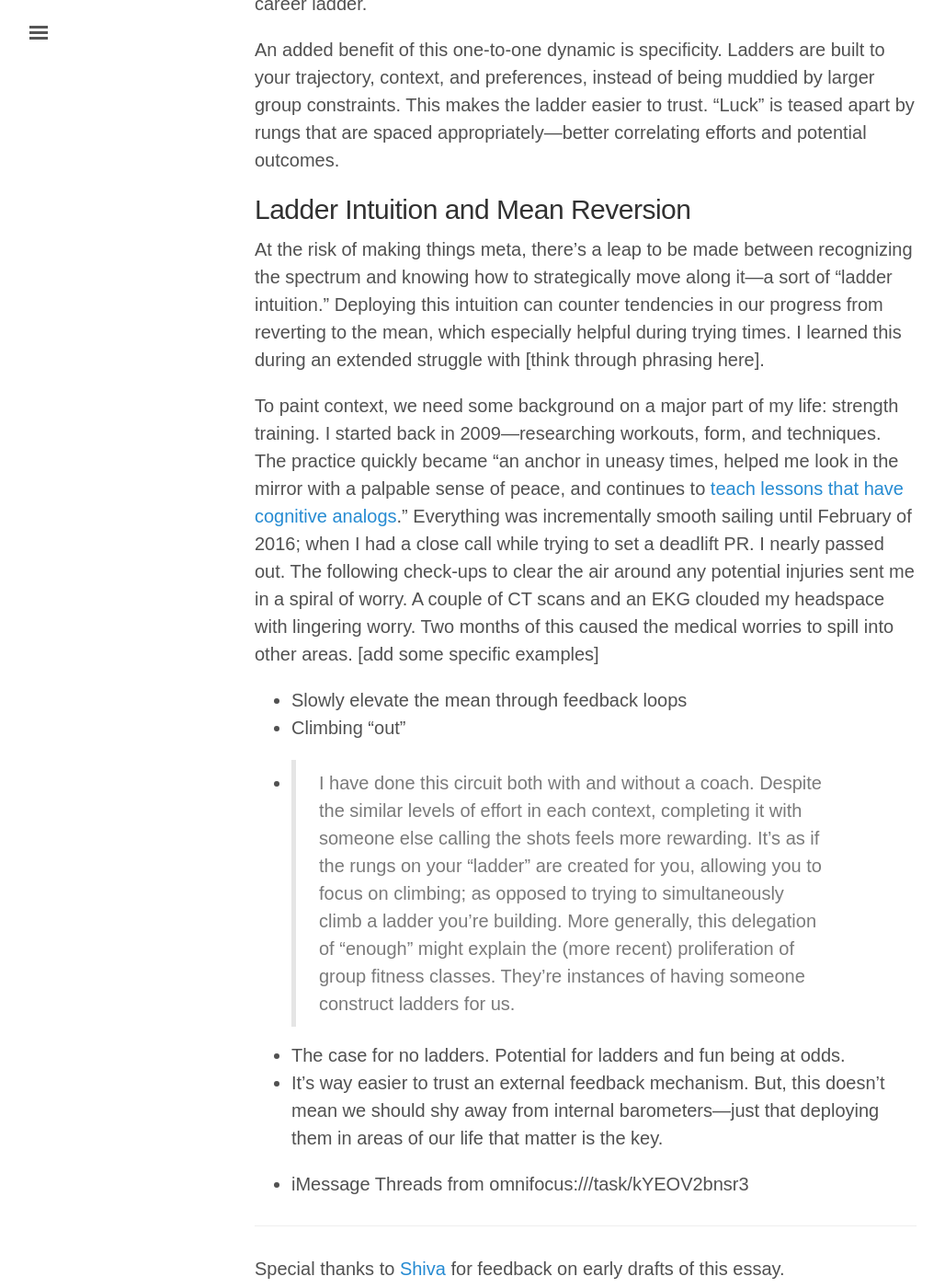
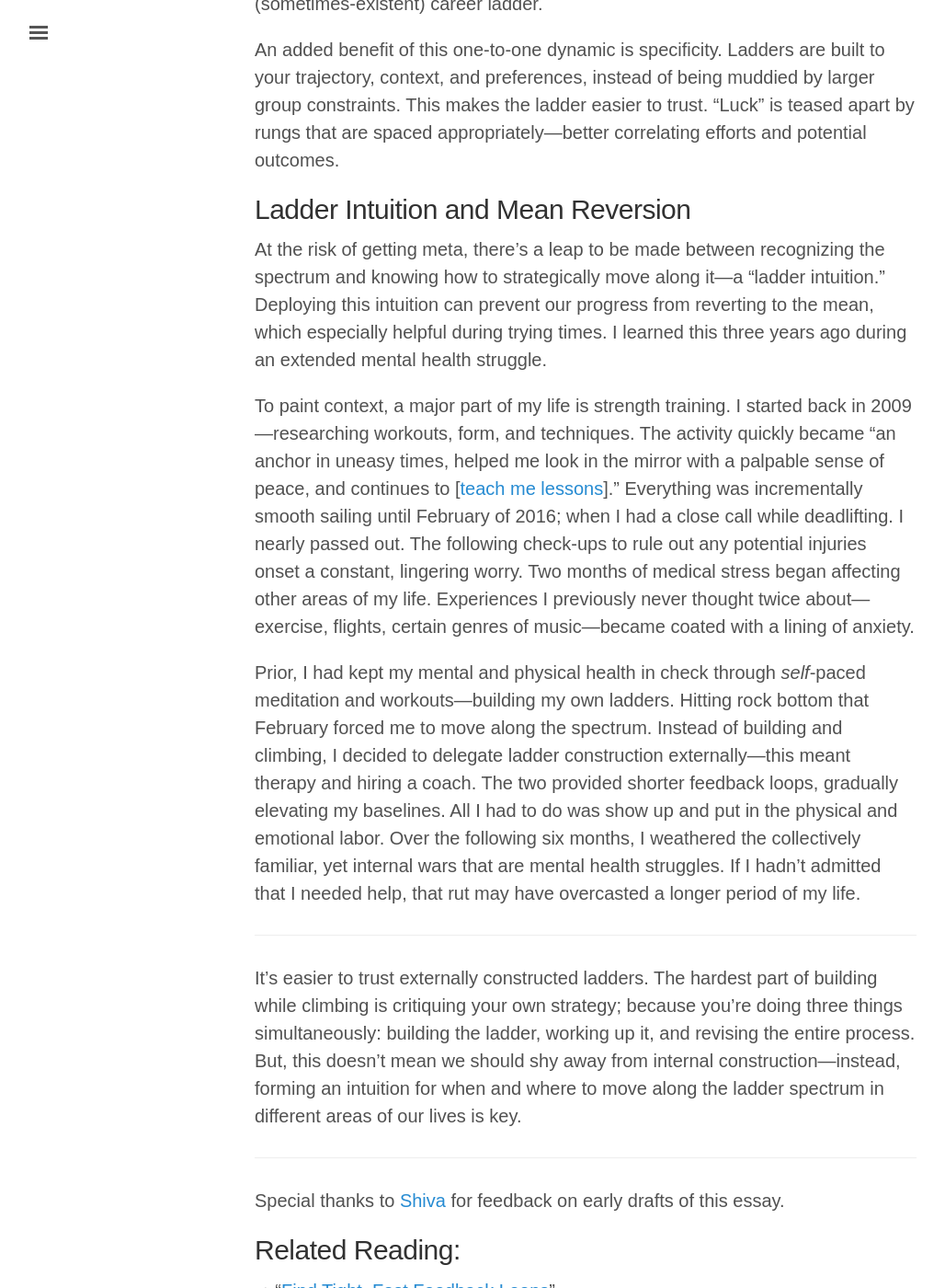
Before and after one commit to rvsrvs/jasdev.github.io, a Jekyll site: the page built from _posts/2018-5-6-ladder-construction.md, in a window 1280 px wide and 1400 px high, scrolled down 4405 px. Shown: the whole window at 92% size, without its empty margins (3-1031 px from the left). Built offline with Jekyll 4.4.1, drawn with Linux system fonts in a browser that asks for light colours; some web fonts are replaced; comment, search, counter and statistics services are not loaded; some of the changed text lies outside the part shown.

Commit message:
Overall Scaffolding, Need a Better Ending Transition and Conclusion

````diff
--- a/_posts/2018-5-6-ladder-construction.md
+++ b/_posts/2018-5-6-ladder-construction.md
@@ -5,21 +5,21 @@ permalink: ladder-construction
 type: essay
 ---
 
-We’re at a point where the value of our education system is starting to be questioned—with freely available course material and MOOCs being cited as viable alternatives. On defense, increased serendipity and access to facilities have surfaced amongst the many justifications for the system’s existence. Yet, I’m beginning to realize a more fundamental concept that universities afford us: ladder construction. Just because the coursework taught at an institution is available online, doesn’t imply that we can make _effective traversals_ of that content. Schooling provides said content _and_ constructs a “ladder”—allowing us to focus on climbing through the material, instead of trying to simultaneously climb a ladder we’re building.
+We’re at a point where the value of our education system is starting to be questioned—with freely available course material and MOOCs being cited as _possible_ alternatives. On defense, increased serendipity and access to facilities have surfaced amongst the many justifications for the system’s existence. Yet, I’m beginning to realize a more fundamental concept that universities afford us: ladder construction. Just because the coursework taught at an institution is available online, doesn’t imply that we can make _effective traversals_ of that content. Schooling provides said content _and_ constructs a “ladder”—allowing us to focus on climbing through the material, instead of trying to simultaneously climb a ladder we’re building.
 
-School is just one of the many forms ladders can take. My peers who made the least turbulent transitions after graduation were those who could go from the single-track ladder of college to climbing multiple ladders—knowing when to delegate construction externally versus building while climbing.
+School is just one of the many forms ladders can take. My peers who made the least turbulent transitions after graduation were those who could go from the single-track ladder of college to climbing multiple ladders—knowing when to delegate construction externally versus internal construction.
 
 ## Ladder Spectrum
 
 Bringing this metaphor back from orbit, ladders serve two functions: a guided traversal through a domain—think sport or subject matter—and a feedback loop in _countering_ our tendency towards mean reversion. The spacing between the rungs on the ladder represent the resolution of the traversal. Are you being instructed from concept to concept or just sporadically checking in for accountability? A feedback loop should occur at each rung, allowing for course correction.
 
+Who (or what) builds these ladders for us? Under this lens, a spectrum of solutions comes into sight: groups, friends, and coaches/managers.
+
 (Ladder spectrum illustration)
-
-Who (or what) builds these ladders for us? Under this lens, a spectrum of solutions comes into sight: groups, friends, and coaches/managers.
 
 ### Groups
 
-On one end, we have groups that build ladders. They can take shape as running clubs, traditional classroom settings, or meditation groups. The last example has been particularly impactful for me. I’ve been a Headspace user for the better part of the past five years. Yet, I’d regularly hit extended “plateaus” in my practice. The periods are hard to describe in such an immeasurable domain as mediation—but, I felt it. Sits started resembling a chore more than a 20-minute enclave in my day. I needed a ladder and a (now-defunct) group in NYC, [Balanced](http://www.balanced.nyc), built one for me in climbing out of these plateaus.
+On one end, we have groups. They can take shape as running clubs, traditional classroom settings, or meditation groups. The last example has been particularly impactful for me. I’ve been a Headspace user for the better part of the past five years. Yet, I’d regularly hit “plateaus” in my practice. The periods are hard to describe in such an immeasurable domain as mediation—but, I felt it. Sits started resembling a chore more than a 20-minute enclave in my day. I needed a ladder and a (now-defunct) group in NYC, [Balanced](http://www.balanced.nyc), built one for me in climbing out of these plateaus.
 
 Week over week, we’d meet in [Casey](https://twitter.com/CaseyRosengren) and [Leo](https://twitter.com/LeoWid)’s loft in SoHo, sit for 20 minutes, and sift through a passage on topics like transitions, burnout, “being enough,” and cap off the evening with a group discussion. Even though the volume of my practice was roughly the same with Headspace and Balanced, translating it from a single-player journey to a ladder we all climbed—together—made all the difference.
 
@@ -29,13 +29,13 @@ The first nuance reminds me of an old thought from [Nikhil](https://twitter.com/
 
 <blockquote class="twitter-tweet" data-lang="en"><p lang="en" dir="ltr">Because your peers didn&#39;t have any say in your grade, you just needed to learn the rules the teacher had and play by them properly</p>&mdash; Nikhil Krishnan (@nikillinit) <a href="https://twitter.com/nikillinit/status/914636773447421952?ref_src=twsrc%5Etfw">October 1, 2017</a></blockquote> <script async src="https://platform.twitter.com/widgets.js" charset="utf-8"></script>
 
-In ladders where evaluation only comes from a single person, e.g. a teacher, climbing faster, might inadvertently mean learning their rules and playing by them properly. This might be innocuous in most cases—however, it becomes a problem when the teacher’s rules and the reality of the course corrections you need to make diverge. Evaluation by a peer set (or [multiple perspectives](/seek-perspectives)) _might_ be more effective. An issue with evaluation by peer set is that the set is usually small for in-person contexts—pointing to a hybrid approach between IRL and Internet peers as a remedy. Still, that approach causes the second nuance, larger groups tend towards building inaccurate ladders. There will be times where you want to climb faster or slower than the ladder—moving along the spectrum helps with this.
+In ladders where evaluation only comes from a single person, e.g. a teacher, climbing faster, might inadvertently mean learning their rules and playing by them properly. This is probably innocuous in most cases—however, it becomes a problem when the teacher’s rules and the reality of the course corrections you need to make diverge. Evaluation by a peer set (or [multiple perspectives](/seek-perspectives)) _might_ be more effective. An issue with evaluation by peer set is that the set is usually small for in-person contexts—pointing to a hybrid approach between IRL and Internet peers as a remedy. Still, that approach causes the second nuance, larger groups tend towards building inaccurate ladders. There will be times where you want to climb faster or slower than the ladder—moving along the spectrum helps with this.
 
 ### Friends
 
 Friends land between groups and coaches/managers as a ladder constructors. My most-cherished friendships have all had the trait of inciting sustained, personal growth—[Shiva](https://twitter.com/ShivaKilaru) being the one I’m most thankful for.
 
-Over the past year, we’ve added a notch between our [monthly checkins](/monthly-checkins): a weekly email recapping what happened in the week and the progress we’ve made towards our goals of kicking off [Krazam](http://krazam.tv) and Distillations (this essay collection). The format is dead simple.
+Over the past year, we’ve added a rung between our [monthly checkins](/monthly-checkins): a weekly email recapping what happened in the week and the progress we’ve made towards our goals of kicking off [Krazam](http://krazam.tv) and Distillations (this essay collection). The format is dead simple.
 
 ```
 # Midterm Goals
@@ -57,32 +57,28 @@ The weekly cadence here is key—long enough to make tangible progress, yet shor
 
 ### Coaches and Managers
 
-Coaches and managers land on the other end of the spectrum. I used to wonder why world-class athletes and CEOs were commonly seen as roles that necessitated coaching, leaving a potential gap to be filled for the rest of us. Yet, if you squint hard enough, coaches and managers are practically the same thing. Effective managers not only serve as umbrellas for their team, but also provide direct reports with regular feedback loops and guidance in climbing a company’s career ladder.
+Coaches and managers land on the other end of the spectrum. I used to wonder why world-class athletes and CEOs were commonly seen as roles that necessitated coaching, leaving a potential gap to be filled for the rest of us. Yet, if you squint hard enough, coaches and managers are practically the same thing. Effective managers not only serve as umbrellas for their team, but also provide direct reports with regular feedback loops and guidance in climbing a company’s (sometimes-existent) career ladder.
 
 An added benefit of this one-to-one dynamic is specificity. Ladders are built to your trajectory, context, and preferences, instead of being muddied by larger group constraints. This makes the ladder easier to trust. “Luck” is teased apart by rungs that are spaced appropriately—better correlating efforts and potential outcomes.
 
 ## Ladder Intuition and Mean Reversion
 
-At the risk of making things meta, there’s a leap to be made between recognizing the spectrum and knowing how to strategically move along it—a sort of “ladder intuition.” Deploying this intuition can counter tendencies in our progress from reverting to the mean, which especially helpful during trying times. I learned this during an extended struggle with [think through phrasing here].
+At the risk of getting meta, there’s a leap to be made between recognizing the spectrum and knowing how to strategically move along it—a “ladder intuition.” Deploying this intuition can prevent our progress from reverting to the mean, which especially helpful during trying times. I learned this three years ago during an extended mental health struggle.
 
-To paint context, we need some background on a major part of my life: strength training. I started back in 2009—researching workouts, form, and techniques. The practice quickly became “an anchor in uneasy times, helped me look in the mirror with a palpable sense of peace, and continues to [teach lessons that have cognitive analogs](/time-under-tension).” Everything was incrementally smooth sailing until February of 2016; when I had a close call while trying to set a deadlift PR. I nearly passed out. The following check-ups to clear the air around any potential injuries sent me in a spiral of worry. A couple of CT scans and an EKG clouded my headspace with lingering worry. Two months of this caused the medical worries to spill into other areas. [add some specific examples]
+To paint context, a major part of my life is strength training. I started back in 2009—researching workouts, form, and techniques. The activity quickly became “an anchor in uneasy times, helped me look in the mirror with a palpable sense of peace, and continues to [[teach me lessons](/time-under-tension)].” Everything was incrementally smooth sailing until February of 2016; when I had a close call while deadlifting. I nearly passed out. The following check-ups to rule out any potential injuries onset a constant, lingering worry. Two months of medical stress began affecting other areas of my life. Experiences I previously never thought twice about—exercise, flights, certain genres of music—became coated with a lining of anxiety.
 
-- Slowly elevate the mean through feedback loops
-- Climbing “out”
+Prior, I had kept my mental and physical health in check through _self_-paced meditation and workouts—building my own ladders. Hitting rock bottom that February forced me to move along the spectrum. Instead of building and climbing, I decided to delegate ladder construction externally—this meant therapy and hiring a coach. The two provided shorter feedback loops, gradually elevating my baselines. All I had to do was show up and put in the physical and emotional labor. Over the following six months, I weathered the collectively familiar, yet internal wars that are mental health struggles. If I hadn’t admitted that I needed help, that rut may have overcasted a longer period of my life.
 
-- > I have done this circuit both with and without a coach. Despite the similar levels of effort in each context, completing it with someone else calling the shots feels more rewarding. It’s as if the rungs on your “ladder” are created for you, allowing you to focus on climbing; as opposed to trying to simultaneously climb a ladder you’re building. More generally, this delegation of “enough” might explain the (more recent) proliferation of group fitness classes. They’re instances of having someone construct ladders for us.
+---
 
-- The case for no ladders. Potential for ladders and fun being at odds.
-- It’s way easier to trust an external feedback mechanism. But, this doesn’t mean we should shy away from internal barometers—just that deploying them in areas of our life that matter is the key.
-
-- iMessage Threads from omnifocus:///task/kYEOV2bnsr3
+It’s easier to trust externally constructed ladders. The hardest part of building while climbing is critiquing your own strategy; because you’re doing three things simultaneously: building the ladder, working up it, and revising the entire process. But, this doesn’t mean we should shy away from internal construction—instead, forming an intuition for when and where to move along the ladder spectrum in different areas of our lives is key.
 
 ---
 
 Special thanks to [Shiva](http://twitter.com/ShivaKilaru) for feedback on early drafts of this essay.
 
-## Related Reading and Footnotes:
+## Related Reading:
 
 ⇒ “[Find Tight, Fast Feedback Loops](https://docs.google.com/document/d/14oYTj9gn9_XVtcXnlbmOiCHPB7sm-IsC3yOcAer55i0/edit#heading=h.pzt11033qdtd)”
 
-[^1]:
+⇒ “[Chasing Earned Fatigue](/earned-fatigue)”
````
